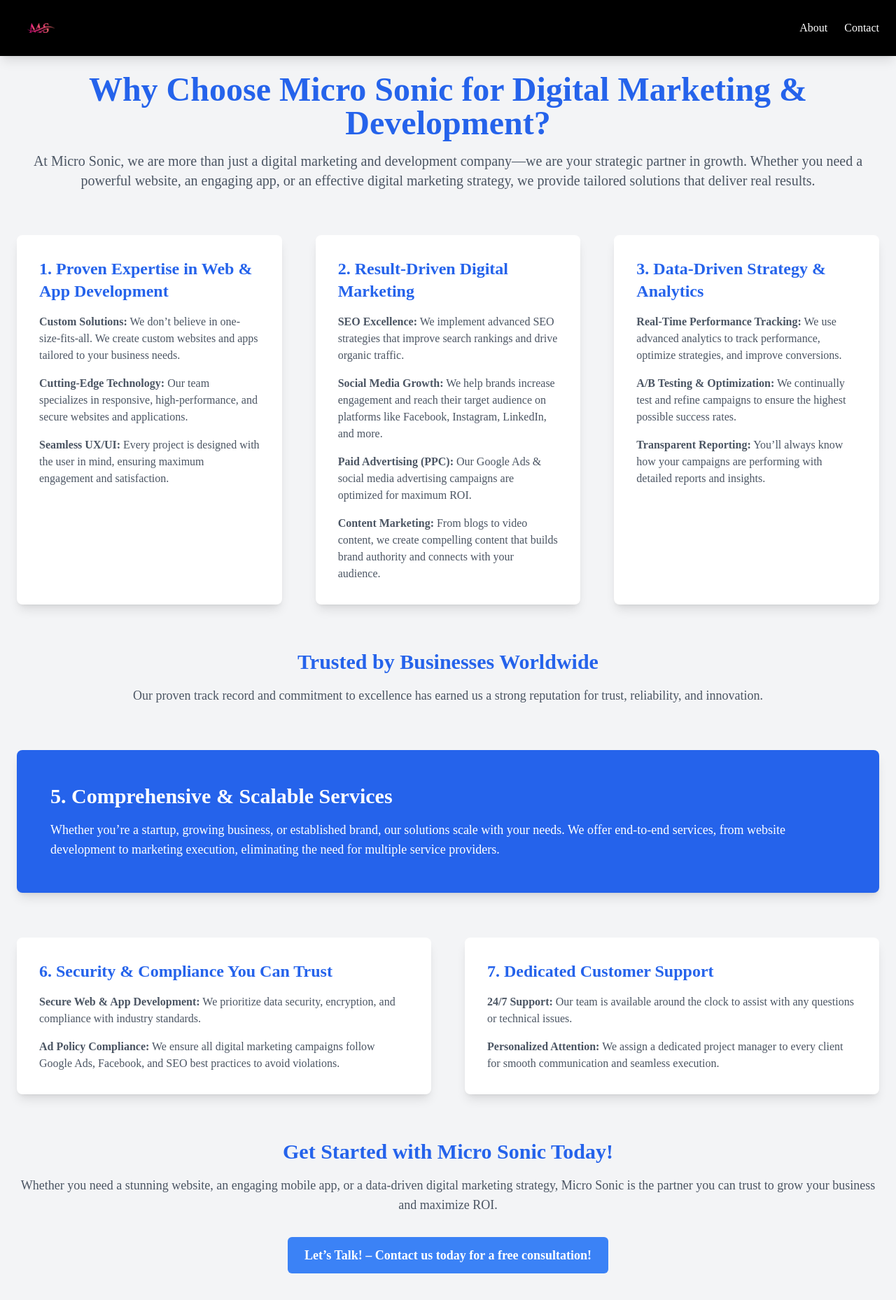
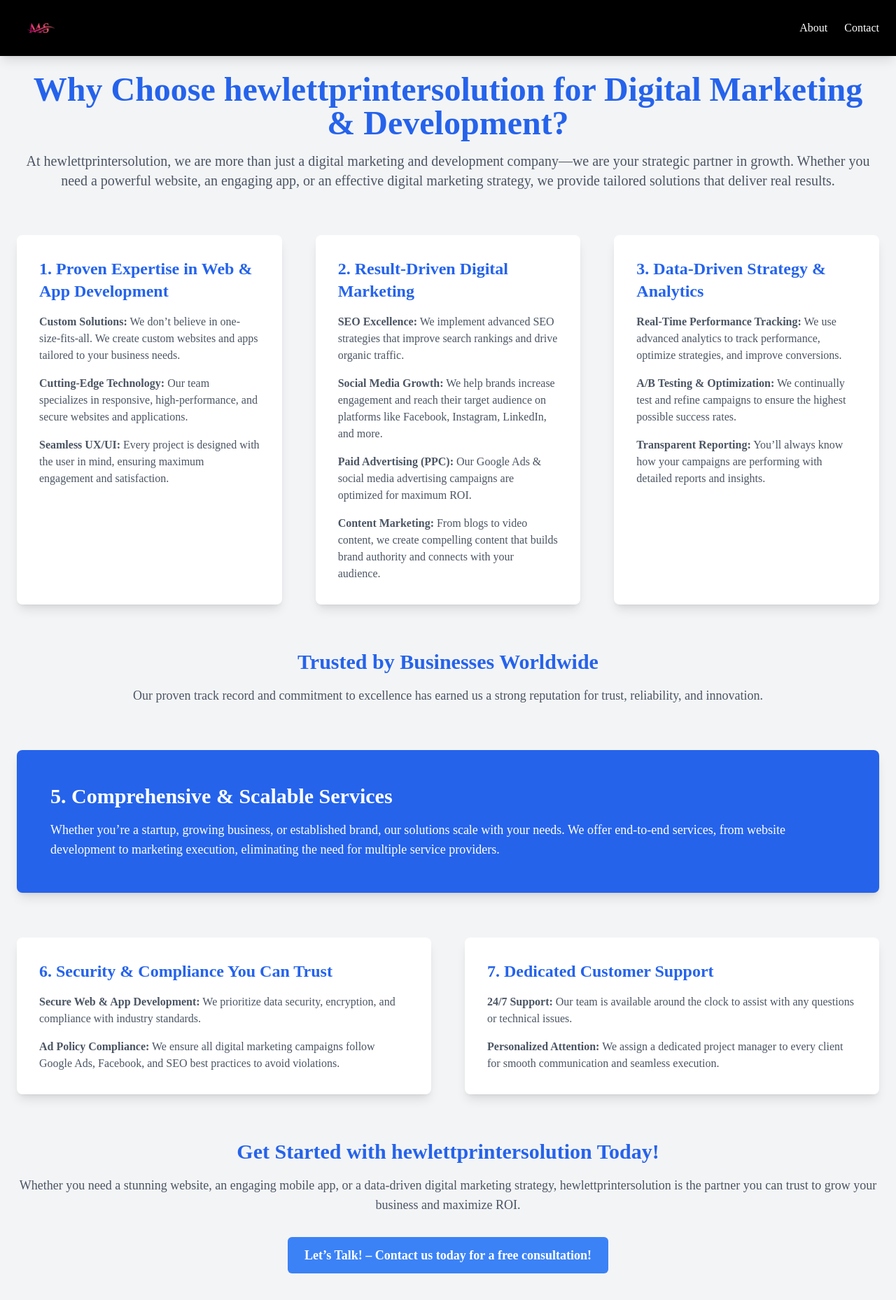
Before and after one commit to rafatparween/design_second, a React (Vite) app: page /about in a window 1280 px wide. Shown: the top 1858 px of the page at 70% size. Built offline with nearby package versions, Linux system fonts and the light colour scheme.

Commit message:
Update aboutUs.jsx

```diff
--- a/src/page/aboutUs.jsx
+++ b/src/page/aboutUs.jsx
@@ -7,8 +7,8 @@
             <div className="max-w-7xl mx-auto px-6">
                 {/* Header Section */}
                 <div className="text-center mb-16">
-                    <h1 className="text-4xl sm:text-5xl font-extrabold text-blue-600">Why Choose Micro Sonic for Digital Marketing & Development?</h1>
-                    <p className="mt-4 text-lg sm:text-xl text-gray-600">At Micro Sonic, we are more than just a digital marketing and development company—we are your strategic partner in growth. Whether you need a powerful website, an engaging app, or an effective digital marketing strategy, we provide tailored solutions that deliver real results.</p>
+                    <h1 className="text-4xl sm:text-5xl font-extrabold text-blue-600">Why Choose hewlettprintersolution for Digital Marketing & Development?</h1>
+                    <p className="mt-4 text-lg sm:text-xl text-gray-600">At hewlettprintersolution, we are more than just a digital marketing and development company—we are your strategic partner in growth. Whether you need a powerful website, an engaging app, or an effective digital marketing strategy, we provide tailored solutions that deliver real results.</p>
                 </div>
 
                 {/* Section 1: Proven Expertise */}
@@ -78,8 +78,8 @@
 
                 {/* Call to Action */}
                 <div className="mt-16 text-center">
-                    <h2 className="text-3xl font-semibold text-blue-600">Get Started with Micro Sonic Today!</h2>
-                    <p className="mt-4 text-lg text-gray-600">Whether you need a stunning website, an engaging mobile app, or a data-driven digital marketing strategy, Micro Sonic is the partner you can trust to grow your business and maximize ROI.</p>
+                    <h2 className="text-3xl font-semibold text-blue-600">Get Started with hewlettprintersolution Today!</h2>
+                    <p className="mt-4 text-lg text-gray-600">Whether you need a stunning website, an engaging mobile app, or a data-driven digital marketing strategy, hewlettprintersolution is the partner you can trust to grow your business and maximize ROI.</p>
                     <Link to="/query" className="mt-8 inline-block py-3
                      px-6 text-lg font-semibold bg-blue-500 text-white rounded-md
                      hover:bg-blue-600">Let’s Talk! – Contact us today for a free consultation!</Link>
```
